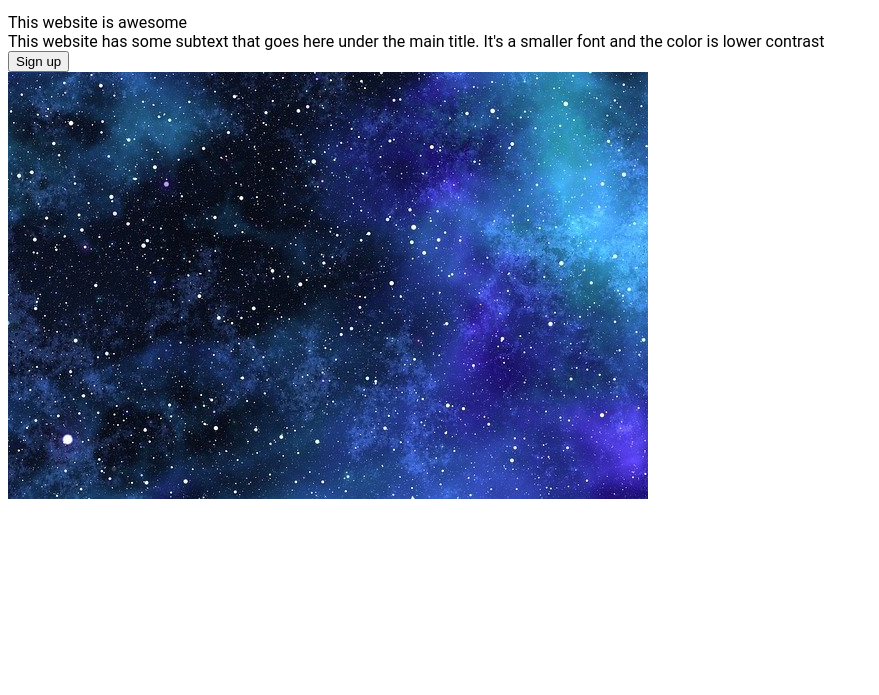
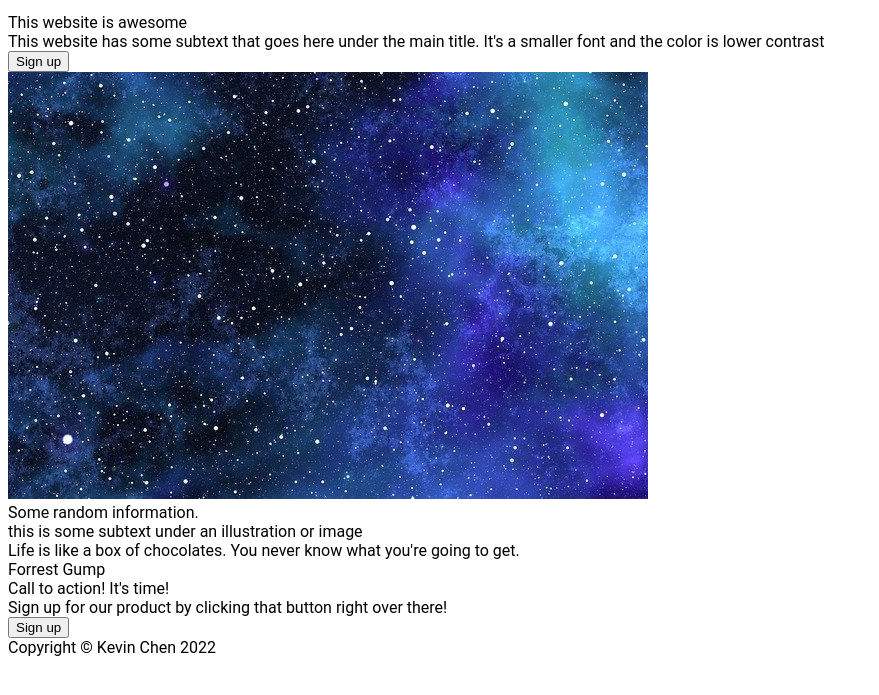
Before and after one commit to kevinwchen/odin-landing-page, a plain HTML site: page index.html in a window 1280 px wide. Shown: the part 103-798 px from the top of the page, without its empty margins (0-879 px from the left). Drawn offline with Linux system fonts and the light colour scheme.

Commit message:
Add remaining html contents

```diff
--- a/index.html
+++ b/index.html
@@ -31,17 +31,44 @@
             </div>
         </div>
         <div class="container-info">
+            <div class="info-text">
+                Some random information.
+            </div>
+            <div class="info=boxes">
+                <div class="info-box">
+                    <div class="info-img">
 
+                    </div>
+                    <div class="info-subtext">
+                        this is some subtext under an illustration or image
+                    </div>
+                </div>
+            </div>
         </div>
         <div class="container-quote">
-
+            <div class="quote-text">
+                Life is like a box of chocolates. You never know what you're going to get.
+            </div>
+            <div class="quote-author">
+                Forrest Gump
+            </div>
         </div>
         <div class="container-signup">
-
+            <div class="action">
+                <div class="action-head">
+                    Call to action! It's time!
+                </div>
+                <div class="left">
+                    Sign up for our product by clicking that button right over there!
+                </div>
+            </div>
+            <div class="right">
+                <button>Sign up</button>
+            </div>
         </div>
     </div>
     <div class="footer">
-
+        Copyright &copy; Kevin Chen 2022
     </div>
 
 
```
